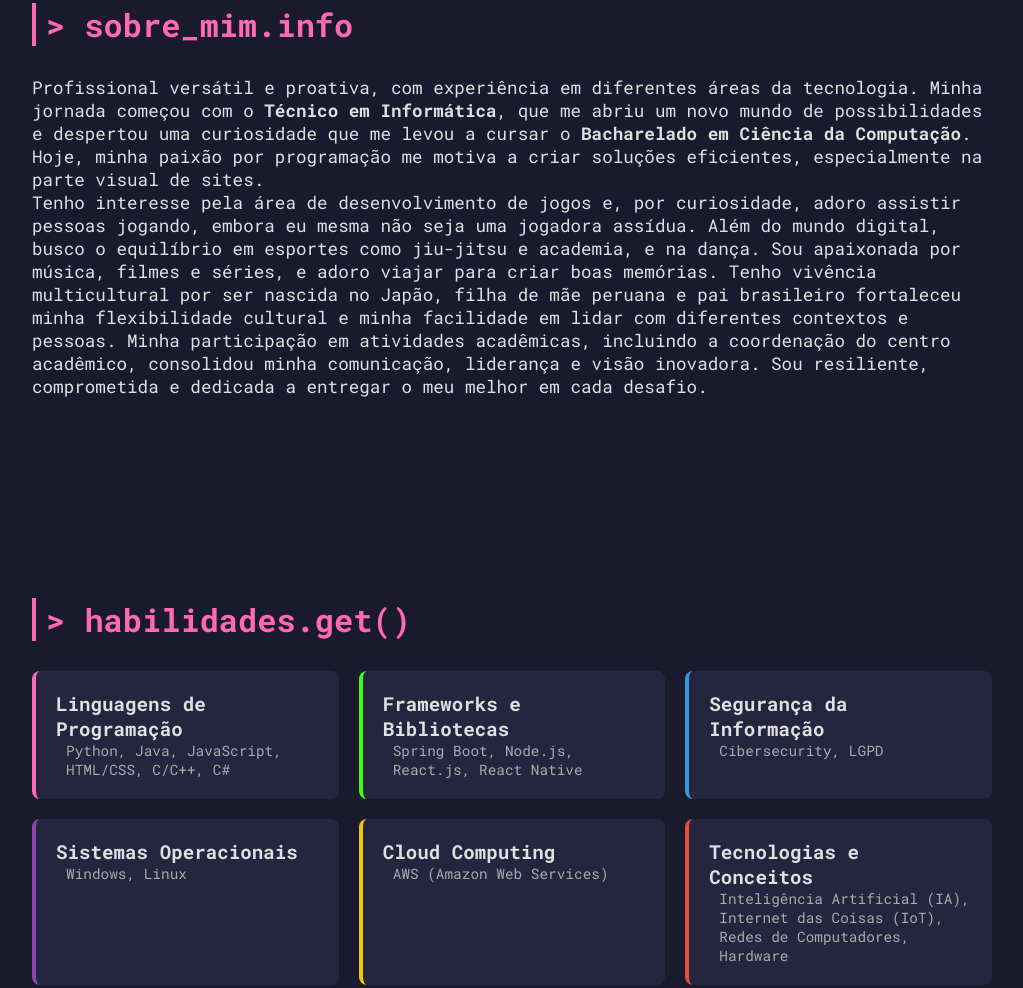
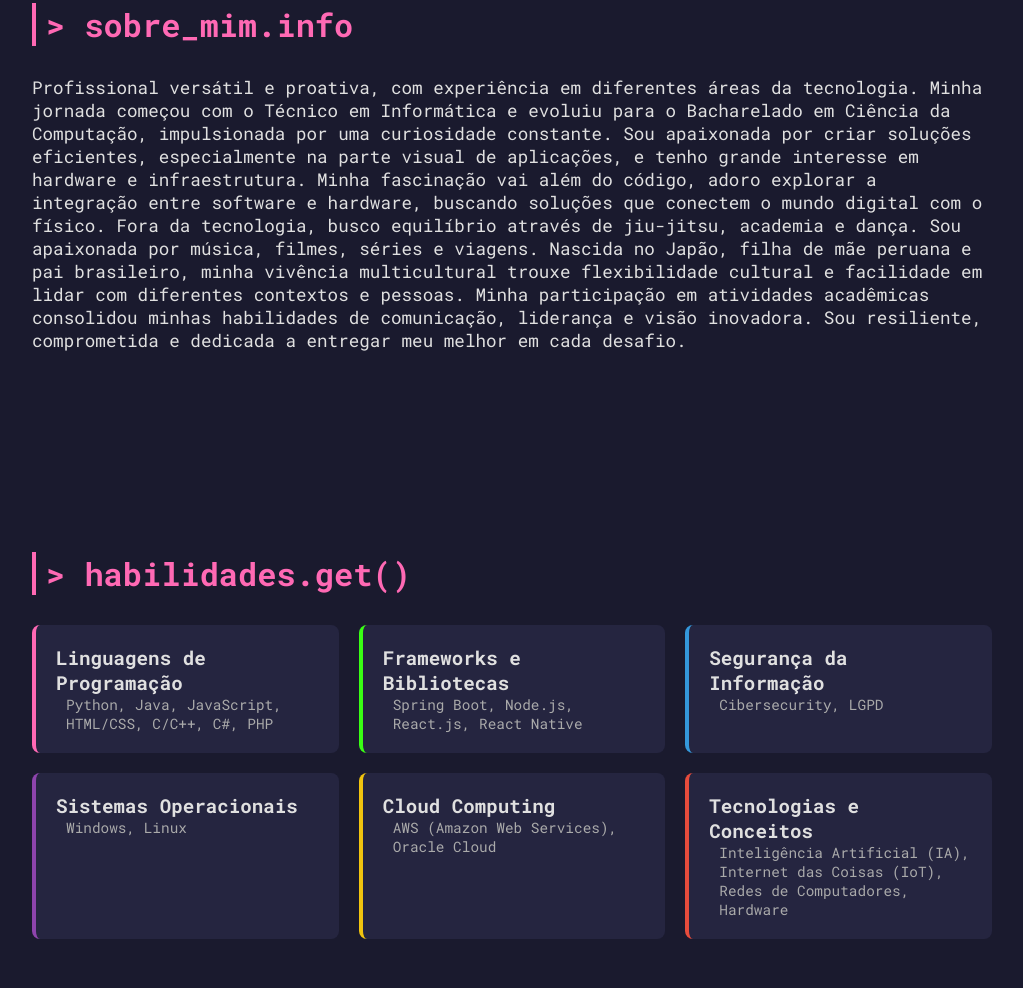
Before and after one commit to FTakElu/Portifolio_Flavia_Alessandra, a plain HTML site: page index.html in a window 1280 px wide. Shown: the part 897-1885 px from the top of the page, without its empty margins (128-1151 px from the left). Drawn offline with Linux system fonts and the light colour scheme.

Commit message:
UPDATE: informações

```diff
--- a/index.html
+++ b/index.html
@@ -62,9 +62,12 @@
         <section id="about" class="about-section">
             <div class="container">
                 <h2>> sobre_mim.info</h2>
-                <div class="about-content">
-                    <p>Profissional versátil e proativa, com experiência em diferentes áreas da tecnologia. Minha jornada começou com o <strong>Técnico em Informática</strong>, que me abriu um novo mundo de possibilidades e despertou uma curiosidade que me levou a cursar o <strong>Bacharelado em Ciência da Computação</strong>. Hoje, minha paixão por programação me motiva a criar soluções eficientes, especialmente na parte visual de sites.</p>
-                    <p>Tenho interesse pela área de desenvolvimento de jogos e, por curiosidade, adoro assistir pessoas jogando, embora eu mesma não seja uma jogadora assídua. Além do mundo digital, busco o equilíbrio em esportes como jiu-jitsu e academia, e na dança. Sou apaixonada por música, filmes e séries, e adoro viajar para criar boas memórias. Tenho vivência multicultural por ser nascida no Japão, filha de mãe peruana e pai brasileiro fortaleceu minha flexibilidade cultural e minha facilidade em lidar com diferentes contextos e pessoas. Minha participação em atividades acadêmicas, incluindo a coordenação do centro acadêmico, consolidou minha comunicação, liderança e visão inovadora. Sou resiliente, comprometida e dedicada a entregar o meu melhor em cada desafio.</p>
+                                <div class="about-content">
+                    <p>Profissional versátil e proativa, com experiência em diferentes áreas da tecnologia. Minha jornada começou com o Técnico em Informática e evoluiu para o Bacharelado em Ciência da Computação, impulsionada por uma curiosidade constante. Sou apaixonada por criar soluções eficientes, especialmente na parte visual de aplicações, e tenho grande interesse em hardware e infraestrutura.
+                    Minha fascinação vai além do código, adoro explorar a integração entre software e hardware, buscando soluções que conectem o mundo digital com o físico.
+                    Fora da tecnologia, busco equilíbrio através de jiu-jitsu, academia e dança. Sou apaixonada por música, filmes, séries e viagens. Nascida no Japão, filha de mãe peruana e pai brasileiro, minha vivência multicultural trouxe flexibilidade cultural e facilidade em lidar com diferentes contextos e pessoas. Minha participação em atividades acadêmicas consolidou minhas habilidades de comunicação, liderança e visão inovadora.
+                    Sou resiliente, comprometida e dedicada a entregar meu melhor em cada desafio.
+                    </p>
                 </div>
             </div>
         </section>
@@ -76,7 +79,7 @@
                     <div class="skill-item">
                         <span class="skill-name">Linguagens de Programação</span>
                         <ul class="sub-list">
-                            <li>Python, Java, JavaScript, HTML/CSS, C/C++, C#</li>
+                            <li>Python, Java, JavaScript, HTML/CSS, C/C++, C#, PHP</li>
                         </ul>
                     </div>
                     <div class="skill-item">
@@ -100,7 +103,7 @@
                     <div class="skill-item">
                         <span class="skill-name">Cloud Computing</span>
                         <ul class="sub-list">
-                            <li>AWS (Amazon Web Services)</li>
+                            <li>AWS (Amazon Web Services), Oracle Cloud</li>
                         </ul>
                     </div>
                     <div class="skill-item">
@@ -143,7 +146,7 @@
                 <div class="education-grid">
                     <div class="education-item">
                         <h3>Bacharelado em Ciência da Computação</h3>
-                        <p>IFSP - 2022/2025</p>
+                        <p>IFSP - 2022/2026</p>
                     </div>
                     <div class="education-item">
                         <h3>Técnico em Informática</h3>
@@ -179,7 +182,7 @@
                     </div>
                     <div class="project-card">
                         <h3>Pulseira de Monitoramento (AWC da TIM)</h3>
-                        <p>Projeto de IoT para monitoramento de dados, utilizando hardware e programação em <strong>C++</strong> integrado a um site web com <strong>Node</strong> e <strong>React</strong>.</p>
+                        <p>Projeto de IoT para monitoramento de dados, utilizando hardware e programação em <strong>C++</strong> integrado a um site web com <strong>Node</strong> e <strong>React</strong>. Implementação de armazenamento e processamento em nuvem com <strong>AWS</strong>, utilizando diversos serviços de computação em nuvem. Integração de visualização de métricas com <strong>Grafana</strong> para monitoramento em tempo real.</p>
                     </div>
                     <div class="project-card">
                         <h3>Catraca Biométrica</h3>
@@ -192,6 +195,10 @@
                     <div class="project-card">
                         <h3>Scanner Monkeypox</h3>
                         <p>Ferramenta de software e hardware para escaneamento e análise de imagens utilizando <strong>Python</strong> e <strong>IA</strong>.</p>
+                    </div>
+                    <div class="project-card">
+                        <h3>Chatbot Inteligente</h3>
+                        <p>Desenvolvimento de um chatbot conversacional inteligente utilizando <strong>Oracle Cloud</strong> para infraestrutura em nuvem, <strong>Evolution API</strong> para integração com WhatsApp, <strong>Typebot</strong> para fluxos de conversa avançados e <strong>IA</strong> para processamento de linguagem natural.</p>
                     </div>
                 </div>
             </div>
```
